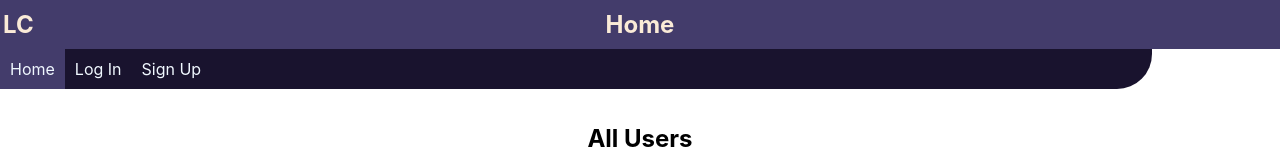
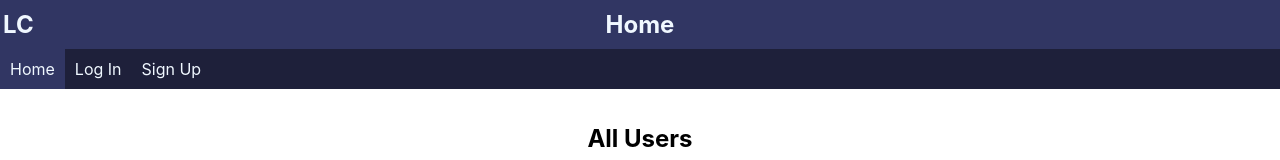
Before and after one commit to palminski/loquacious-conversationalist, a React (Create React App) app in the folder client/: page / in a window 1280 px wide. Shown: the top 160 px of the page. Built offline with nearby package versions, Linux system fonts and the light colour scheme; no server answers.

Commit message:
readjusted navbar a bit

```diff
--- a/client/src/index.css
+++ b/client/src/index.css
@@ -18,7 +18,7 @@ code {
 }
 .top-bar{
   padding: 10px;
-  background-color: rgb(67, 60, 107);
+  background-color: rgb(49, 54, 99);
 }
 .home-button{
   position: absolute;
@@ -29,7 +29,7 @@ nav{
    margin-bottom: 35px;
 }
 nav h1{
-  color: antiquewhite;
+  color: aliceblue;
   margin: 0;
 }
 nav ul {
@@ -37,9 +37,9 @@ nav ul {
   margin: 0;
   padding: 0;
   overflow: hidden;
-  background-color: rgb(25, 19, 46);
-  border-radius: 0 0 35px 0;
-  width: 90%;
+  background-color: rgb(30, 32, 58);
+
+
 }
 .navigation-link{
   float:left;
@@ -49,9 +49,9 @@ nav ul {
   color: aliceblue;
 }
 .navigation-link:hover{
-  background-color: rgb(67, 60, 107);
+  background-color: rgb(49, 54, 99);
 }
 
 .current-navigation-link{
-  background-color: rgb(67, 60, 107);
+  background-color: rgb(49, 54, 99);
 }
```
